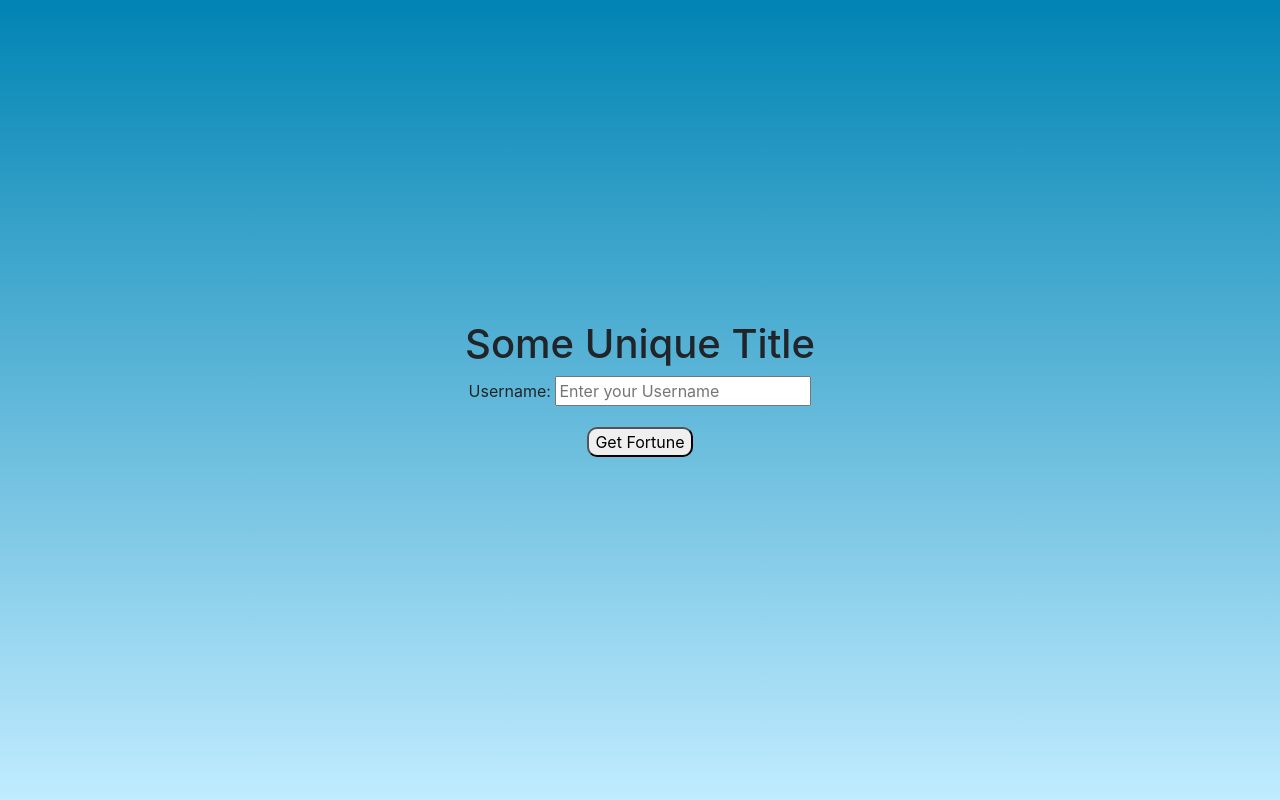
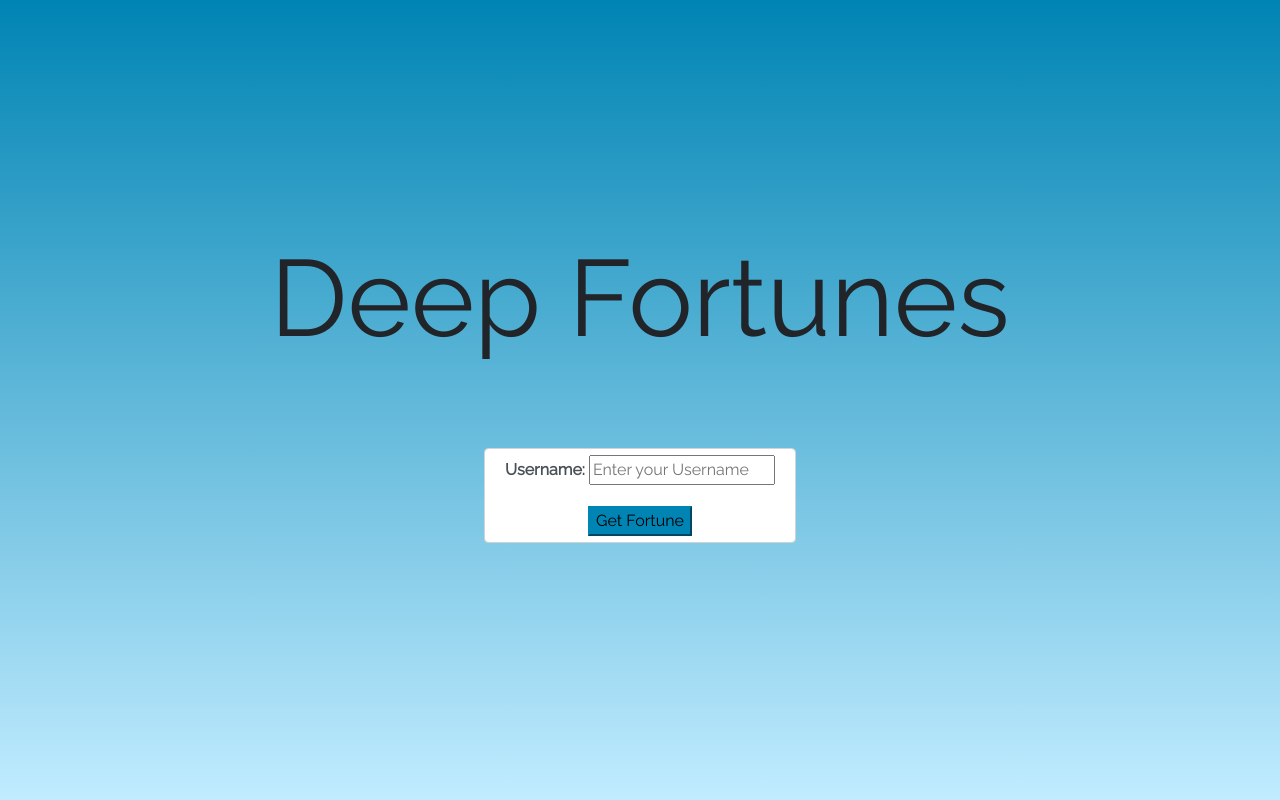
Before and after one commit to kxc3568/fortune-cookie, a Django app: page / in a window 1280 px wide. Run offline with Django 3.2, Linux system fonts and the light colour scheme; parts of the project's set-up code (start-up, migrations or seed data) failed here and were passed over; some libraries are stand-ins or nearby versions.

Commit message:
more css

```diff
--- a/fortune/forms.py
+++ b/fortune/forms.py
@@ -1,7 +1,7 @@
 from django import forms
 
 class UserForm(forms.Form):
-	username = forms.CharField(label="Username", widget=forms.TextInput(attrs={'placeholder': 'Enter your Username'}))
+	username = forms.CharField(widget=forms.TextInput(attrs={'placeholder': 'Enter your Username'}))
 
 	def clean_username(self):
 		data = self.cleaned_data['username']
--- a/fortune/static/css/base.css
+++ b/fortune/static/css/base.css
@@ -1,4 +1,5 @@
 body {
+	font-family: "Raleway";
 	height: 100vh;
 	background: -moz-linear-gradient(top,  #0084b4 0%, #c1ecff 100%); /* FF3.6+ */
 	background: -webkit-gradient(linear, left top, left bottom, color-stop(0%,#c1ecff), color-stop(100%,#c1ecff)); /* Chrome,Safari4+ */
@@ -7,14 +8,27 @@ body {
 	background: -ms-linear-gradient(top,  #0084b4 0%,#c1ecff 100%); /* IE10+ */
 }
 
-.container {
-	width: 50%;
+h1 {
+	font-size: 108px;
+	text-align: center;
+}
+
+.container-fluid {
+	width: 100%;
 	height: 100%;
-	margin: 0 auto;
+}
+
+.form-control {
+	font-weight: bold;
+	width: 25%;
+	margin-top: -350px;
 }
 
 input[type="submit"] {
-	border-radius: 10px
+	background: #0084b4;
+	border-color: #0084b4;
+	border-radius: 20px
+	border: 0 none;
 }
 
 .fl {
--- a/fortune/templates/base.html
+++ b/fortune/templates/base.html
@@ -2,10 +2,10 @@
 {% load staticfiles %}
 <html>
 	<head>
-		<title>Fortune Cookie</title>
+		<title>Deep Fortunes</title>
 		<link rel="stylesheet" href="https://maxcdn.bootstrapcdn.com/bootstrap/4.0.0-beta.2/css/bootstrap.min.css" integrity="sha384-PsH8R72JQ3SOdhVi3uxftmaW6Vc51MKb0q5P2rRUpPvrszuE4W1povHYgTpBfshb" crossorigin="anonymous">
 		<link rel="stylesheet" type="text/css" href="{% static 'css/base.css' %}">
-		<link href="https://fonts.googleapis.com/css?family=Roboto" rel="stylesheet">
+		<link href="https://fonts.googleapis.com/css?family=Raleway" rel="stylesheet">
 	</head>
 	<body>
 		{% block content %}
--- a/fortune/templates/home.html
+++ b/fortune/templates/home.html
@@ -2,9 +2,9 @@
 
 {% block content %}
 
-	<div class="container fl cl center-both">
-		<h1>Some Unique Title</h1>
-		<form method="post" class="fl cl center-both" action="/fortune/">
+	<div class="container-fluid fl cl center-both">
+		<h1 class="col-sm-8">Deep Fortunes</h1><br>
+		<form method="post" class="form-control fl cl center-both" action="/fortune/">
 			{% csrf_token %}
 			{{ form.as_p }}
 			<input type="submit" name="submit-btn" value="Get Fortune">
```
